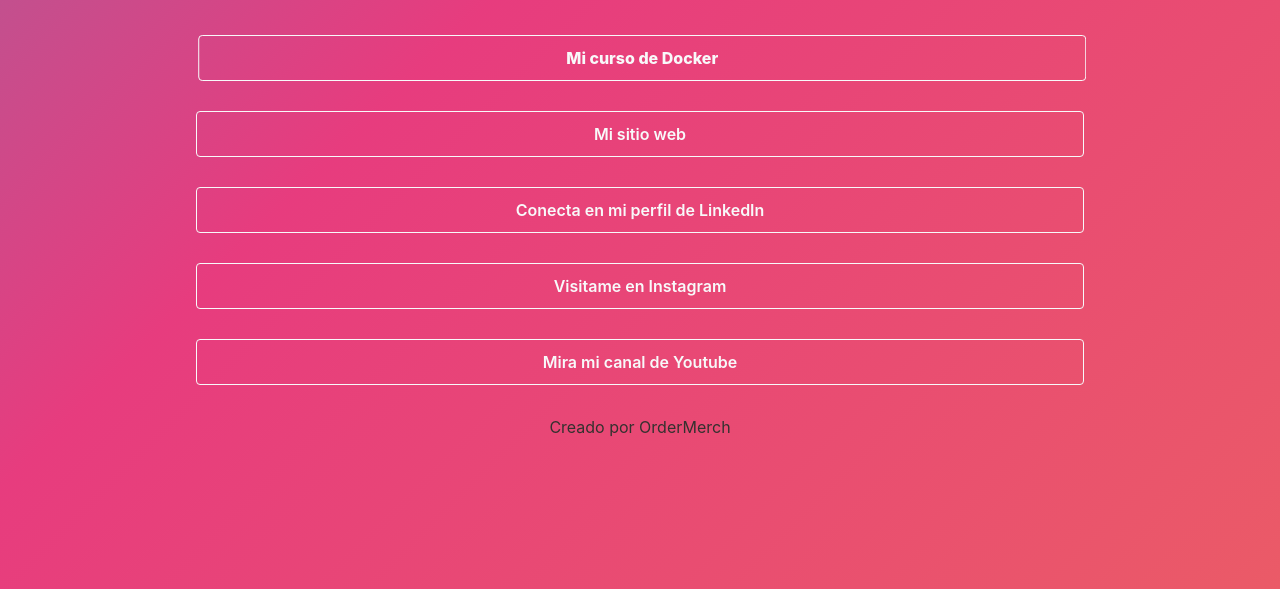
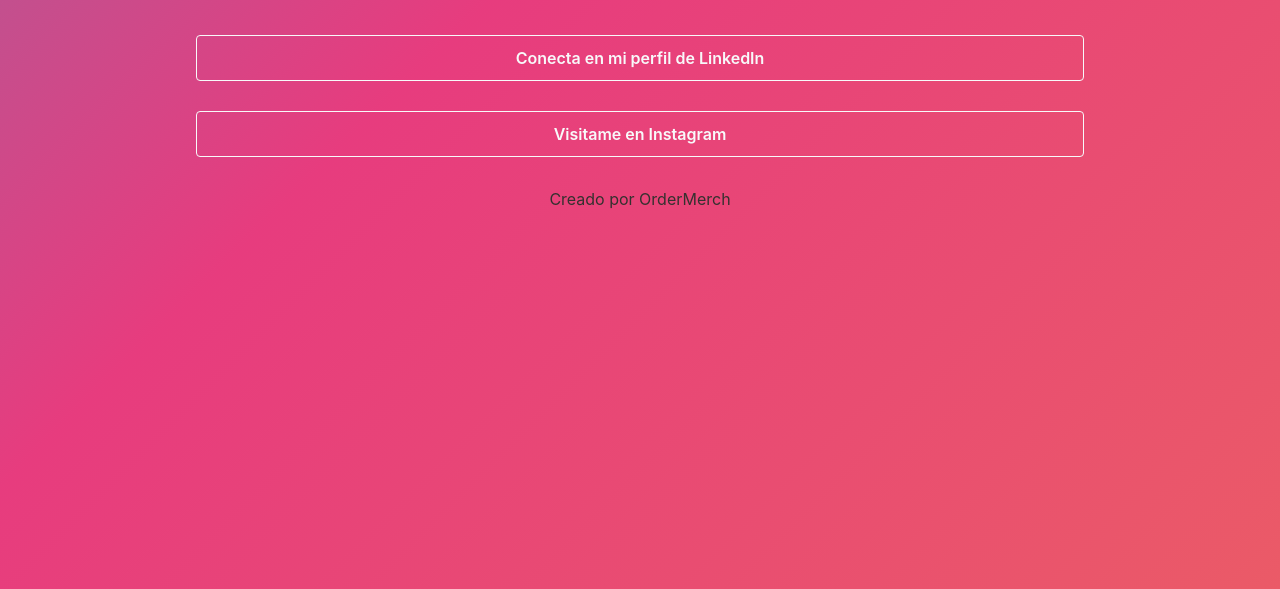
Before and after one commit to danybal/danybal.github.io, a plain HTML site: page docs/index.html in a window 1280 px wide. Shown: the part 211-800 px from the top of the page. Drawn offline with nearby package versions, Linux system fonts and the light colour scheme.

Commit message:
Update index.html

```diff
--- a/docs/index.html
+++ b/docs/index.html
@@ -25,19 +25,10 @@
     <div class="col-xs-12">
             <div class="text-center">
                 <div style="padding-bottom: 30px;">
-                    <button onclick="location.href='https://platzi.com/cursos/docker-fundamentos/'" type="button" class="btn btn-outline-light shake" style="width: 80%; padding-top:10px; padding-bottom:10px; font-weight: 800;">Mi curso de Docker</button>
+                    <button onclick="location.href='https://www.linkedin.com/in/roberto-daniel-baltazar-macias-08939a4b/'" type="button" class="btn btn-outline-light" style="width: 80%; padding-top:10px; padding-bottom:10px; font-weight: 600;">Conecta en mi perfil de LinkedIn</button>
                 </div>
                 <div style="padding-bottom: 30px;">
-                    <button onclick="location.href='http://aminespinoza.com'" type="button" class="btn btn-outline-light" style="width: 80%; padding-top:10px; padding-bottom:10px; font-weight: 600;">Mi sitio web</button>
-                </div>
-                <div style="padding-bottom: 30px;">
-                    <button onclick="location.href='https://www.linkedin.com/in/aminespinoza/'" type="button" class="btn btn-outline-light" style="width: 80%; padding-top:10px; padding-bottom:10px; font-weight: 600;">Conecta en mi perfil de LinkedIn</button>
-                </div>
-                <div style="padding-bottom: 30px;">
-                    <button onclick="location.href='https://www.instagram.com/aminespinoza10/'" type="button" class="btn btn-outline-light" style="width: 80%; padding-top:10px; padding-bottom:10px; font-weight: 600;">Visitame en Instagram</button>
-                </div>
-                <div style="padding-bottom: 30px;">
-                    <button onclick="location.href='https://www.youtube.com/aminespinoza'" type="button" class="btn btn-outline-light" style="width: 80%; padding-top:10px; padding-bottom:10px; font-weight: 600;">Mira mi canal de Youtube</button>
+                    <button onclick="location.href='https://www.instagram.com/dany_bal/'" type="button" class="btn btn-outline-light" style="width: 80%; padding-top:10px; padding-bottom:10px; font-weight: 600;">Visitame en Instagram</button>
                 </div>
             </div>
     </div>
@@ -51,8 +42,6 @@
     <script src="https://code.jquery.com/jquery-3.3.1.slim.min.js" integrity="sha384-q8i/X+965DzO0rT7abK41JStQIAqVgRVzpbzo5smXKp4YfRvH+8abtTE1Pi6jizo" crossorigin="anonymous"></script>
     <script src="https://cdnjs.cloudflare.com/ajax/libs/popper.js/1.14.3/umd/popper.min.js" integrity="sha384-ZMP7rVo3mIykV+2+9J3UJ46jBk0WLaUAdn689aCwoqbBJiSnjAK/l8WvCWPIPm49" crossorigin="anonymous"></script>
     <script src="https://stackpath.bootstrapcdn.com/bootstrap/4.1.3/js/bootstrap.min.js" integrity="sha384-ChfqqxuZUCnJSK3+MXmPNIyE6ZbWh2IMqE241rYiqJxyMiZ6OW/JmZQ5stwEULTy" crossorigin="anonymous"></script>
-    <!-- This pre-lander was created by Brandon Nilsson -->
-    <!-- You're welcome to edit, reproduce and change this template as long as original contributation stays present on the website at all times.  -->
 </body>
 
 </html>
```
